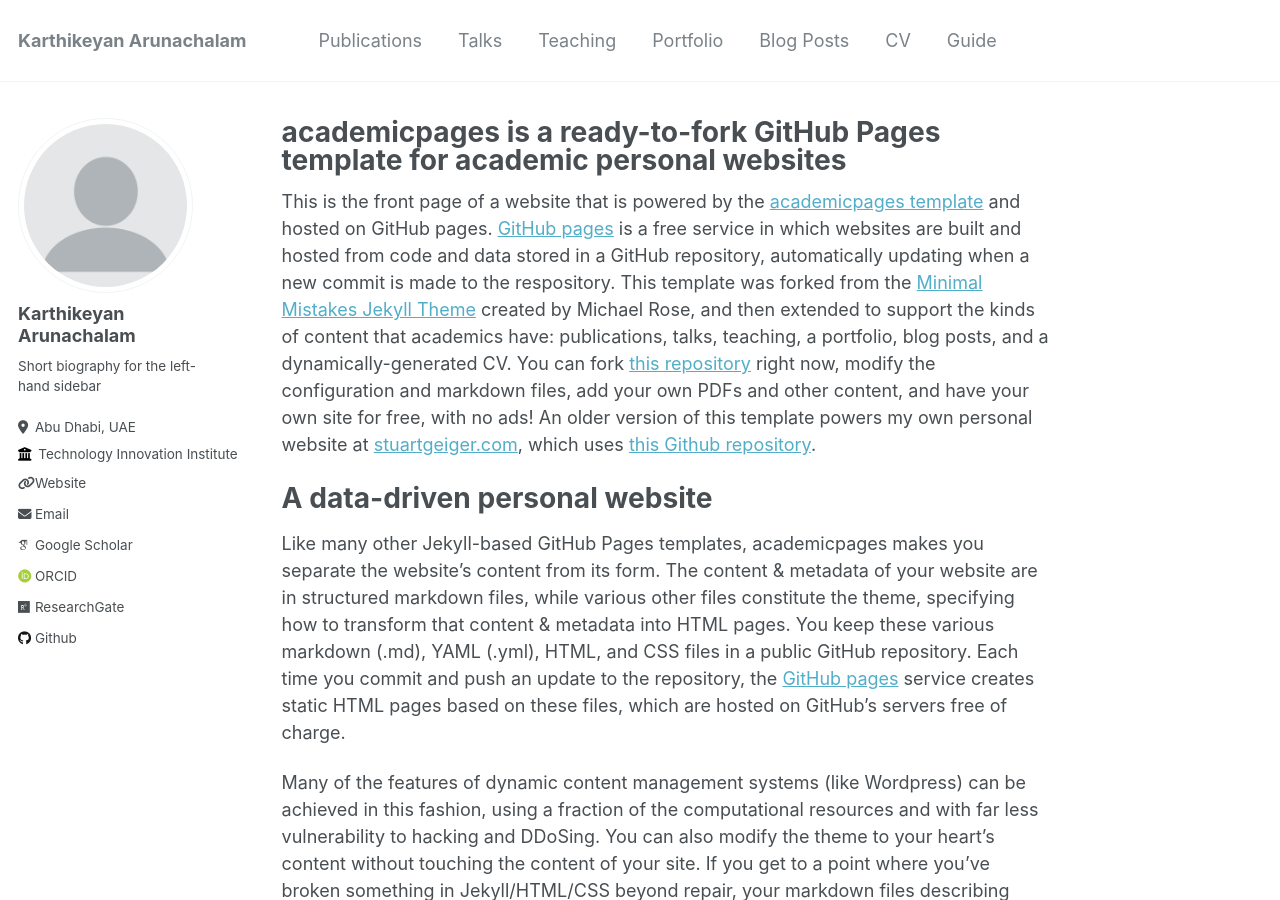
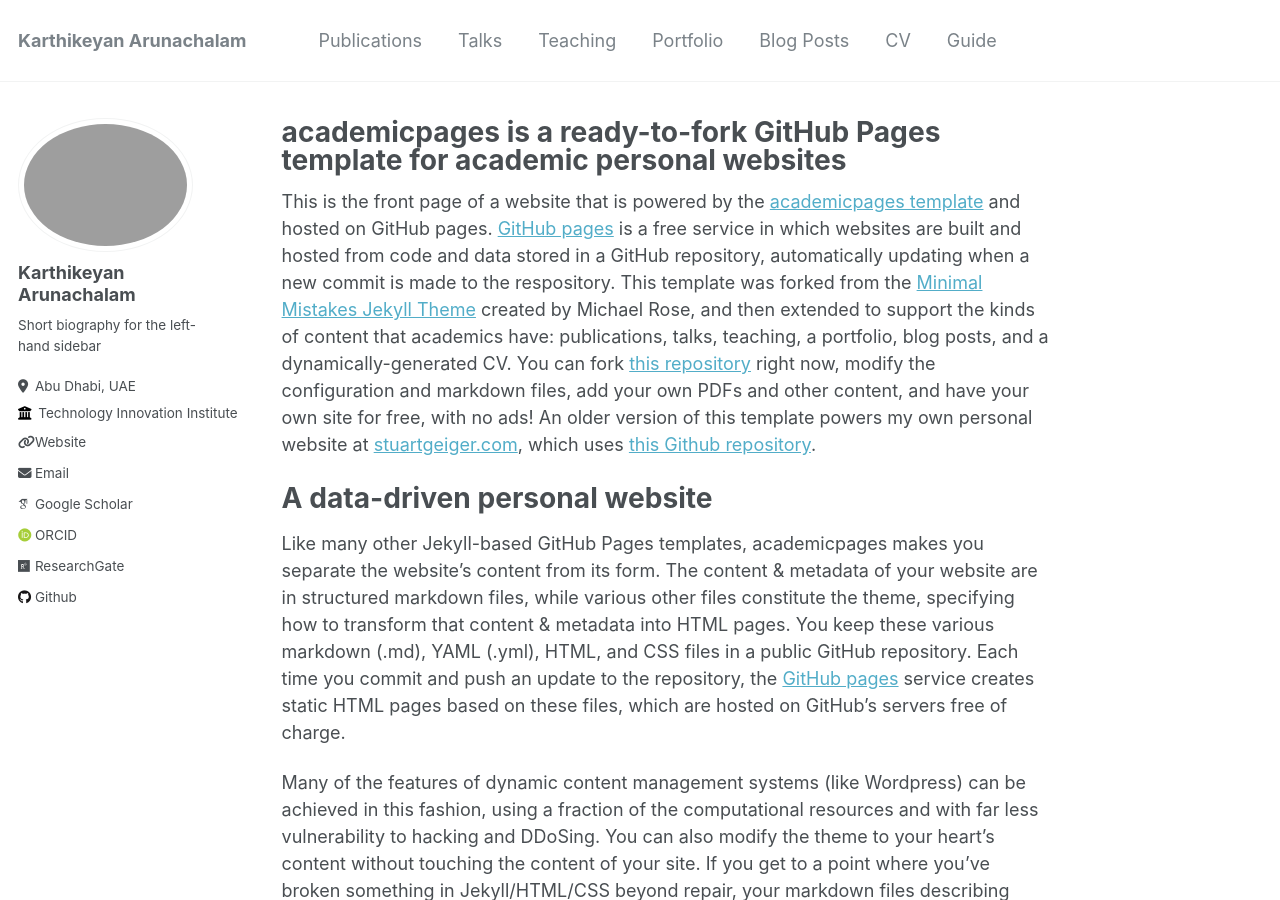
Before and after one commit to karthikeyansct/karthikeyan.github.io, a Jekyll site: the page built from _pages/about.md, in a window 1280 px wide and 900 px high. Built offline with Jekyll 4.4.1, drawn with Linux system fonts in a browser that asks for light colours; some web fonts are replaced.

Commit message:
Update _config.yml

```diff
--- a/_config.yml
+++ b/_config.yml
@@ -21,7 +21,7 @@ repository               : "academicpages/academicpages.github.io"
 #               Additional customization can be done by editing /_includes/author-profile.html
 author:
   # Biographic information
-  avatar           : "profile.png"
+  avatar           : "Karthikeyan_Photo.jpg"
   name             : "Karthikeyan Arunachalam"
   pronouns         : # example: "she/her"
   bio              : "Short biography for the left-hand sidebar"
```
